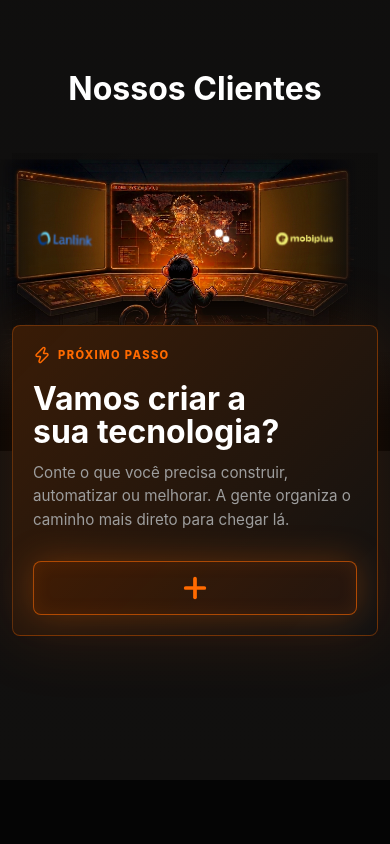
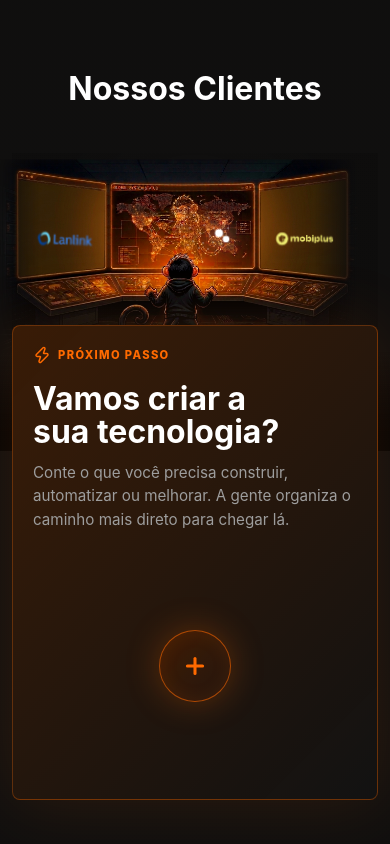
Before and after one commit to MonkeysTec/MonkeysTecnologia-Website, a React (Vite) app: page / in a window 390 px wide. Shown: the part 6093-6937 px from the top of the page. Before the commit the page ends 6873 px from the top, so only its background shows below. Built offline with nearby package versions, Linux system fonts and the light colour scheme.

Commit message:
feat: add responsive layout styles for various screen sizes

```diff
--- a/src/styles/responsive.css
+++ b/src/styles/responsive.css
@@ -388,51 +388,56 @@
     margin-top: 12px;
   }
 
-  .contact-section .primary-action {
-    min-height: 50px;
-    font-size: 0.74rem;
-  }
 
   .contact-menu {
-    width: 100%;
-    height: auto;
-    place-items: stretch;
+    width: 90px;
+    height: 90px;
+    place-items: center;
+    align-self: center;
+    justify-self: center;
+    margin-top: 64px;
+    margin-bottom: 64px;
   }
 
   .contact-menu summary {
-    display: inline-flex;
-    width: 100%;
-    height: 54px;
-    justify-content: center;
-    border-radius: 8px;
+    width: 72px;
+    height: 72px;
+    border-radius: 50%;
+  }
+
+  .contact-menu summary svg {
+    width: 26px;
+    height: 26px;
   }
 
   .contact-menu-items {
-    position: static;
-    grid-template-columns: repeat(2, minmax(0, 1fr));
-    gap: 10px;
-    margin-top: 12px;
+    position: absolute;
+    inset: 0;
+    display: grid;
+    place-items: center;
     pointer-events: none;
   }
 
-  .contact-menu-items a,
-  .contact-menu[open] .contact-menu-items a:nth-child(n) {
-    position: static;
-    width: 100%;
-    height: 58px;
-    flex-direction: row;
-    border-radius: 8px;
+  .contact-menu-items a {
+    --distance: 82px;
+    position: absolute;
+    width: 52px;
+    height: 52px;
     opacity: 0;
-    transform: translateY(-8px) scale(0.98);
+    pointer-events: none;
+    transform: rotate(var(--angle)) translateY(0) rotate(var(--return-angle)) scale(0.28);
   }
 
-  .contact-menu[open] .contact-menu-items a:nth-child(n) {
-    opacity: 1;
-    transform: translateY(0) scale(1);
+  .contact-menu-items a svg,
+  .contact-menu-items a img {
+    width: 42px;
+    height: 42px;
   }
 
-  .contact-menu[open] .contact-menu-items a:last-child {
-    grid-column: 1 / -1;
+  .contact-menu[open] .contact-menu-items a {
+    opacity: 1;
+    pointer-events: auto;
+    transform: rotate(var(--angle)) translateY(calc(var(--distance) * -1)) rotate(var(--return-angle)) scale(1);
   }
 }
 
```
